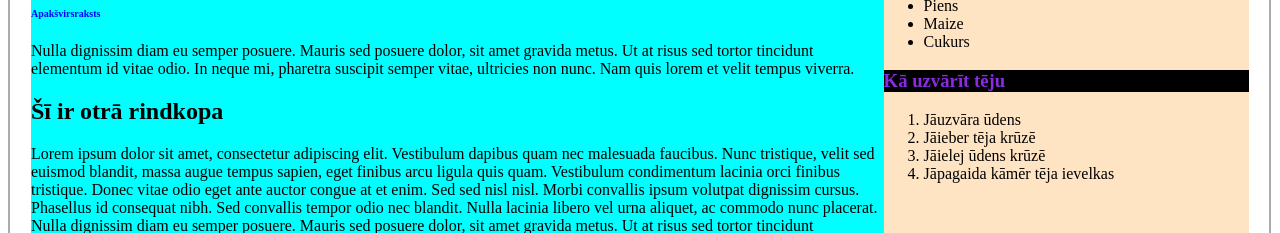
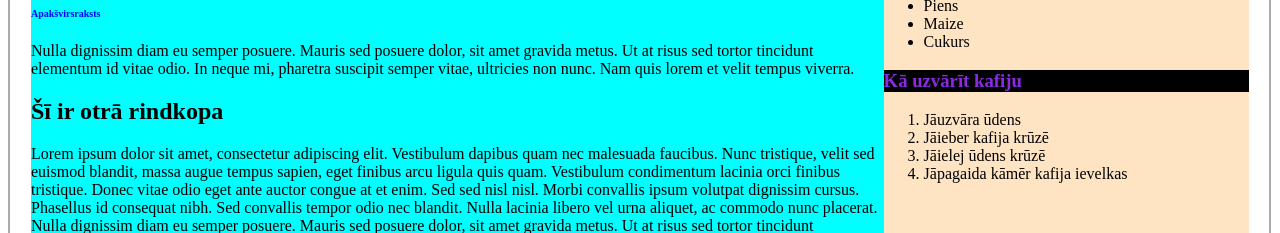
Before and after one commit to VUMC-ATP3/sandris-bullis-HTML, a plain HTML site: page index.html in a window 1280 px wide. Shown: the part 342-575 px from the top of the page. Drawn offline with Linux system fonts and the light colour scheme.

Commit message:
Update index.html
samainīju tēju ar kafiju

```diff
--- a/index.html
+++ b/index.html
@@ -64,12 +64,12 @@
         <li>Cukurs</li>
     </ul>
 
-    <h3>Kā uzvārīt tēju</h3>
+    <h3>Kā uzvārīt kafiju</h3>
     <ol>
         <li>Jāuzvāra ūdens</li>
-        <li>Jāieber tēja krūzē</li>
+        <li>Jāieber kafija krūzē</li>
         <li>Jāielej ūdens krūzē</li>
-        <li>Jāpagaida kāmēr tēja ievelkas</li>
+        <li>Jāpagaida kāmēr kafija ievelkas</li>
     </ol>
 </div>
 </div>
```
